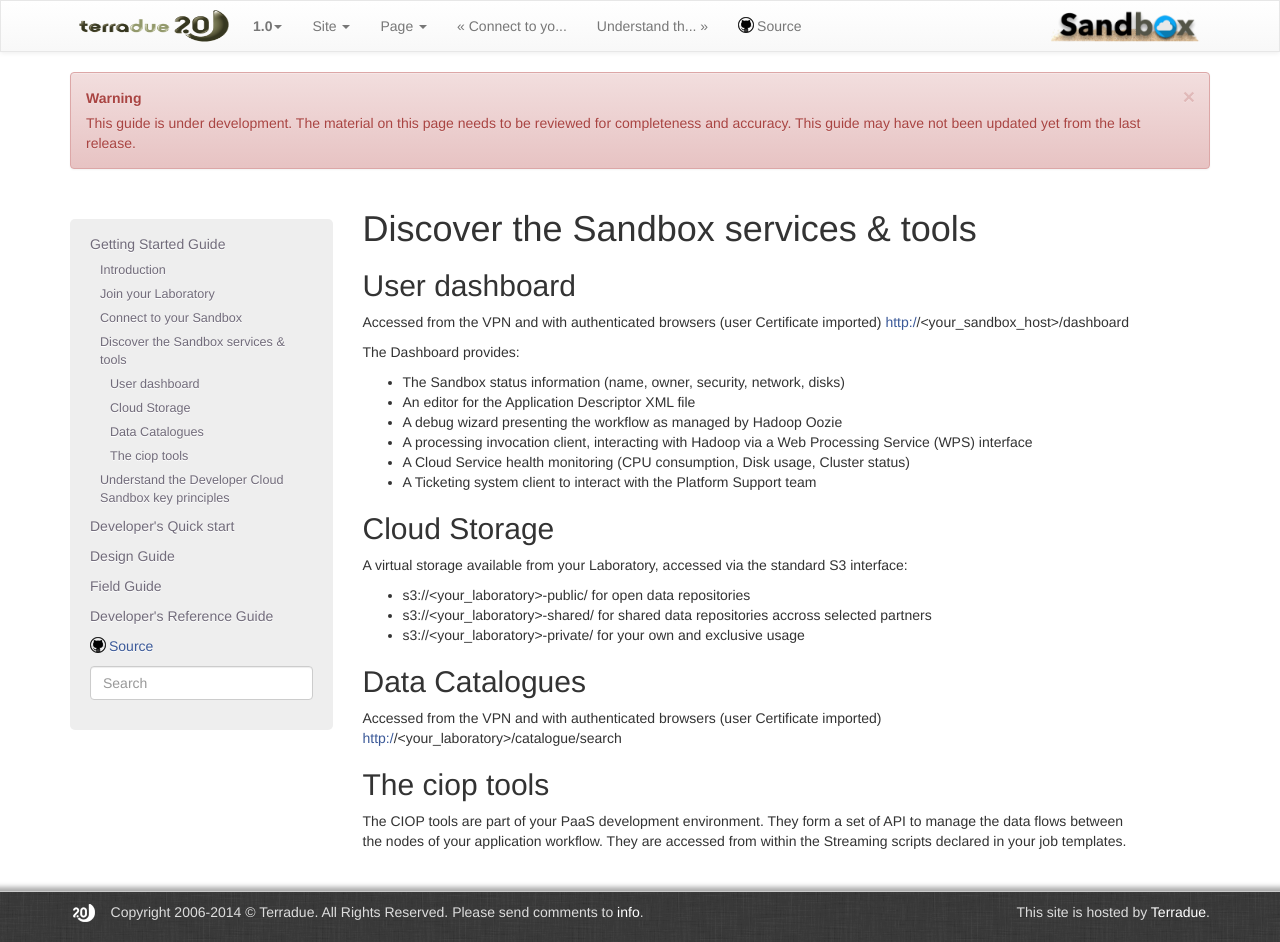
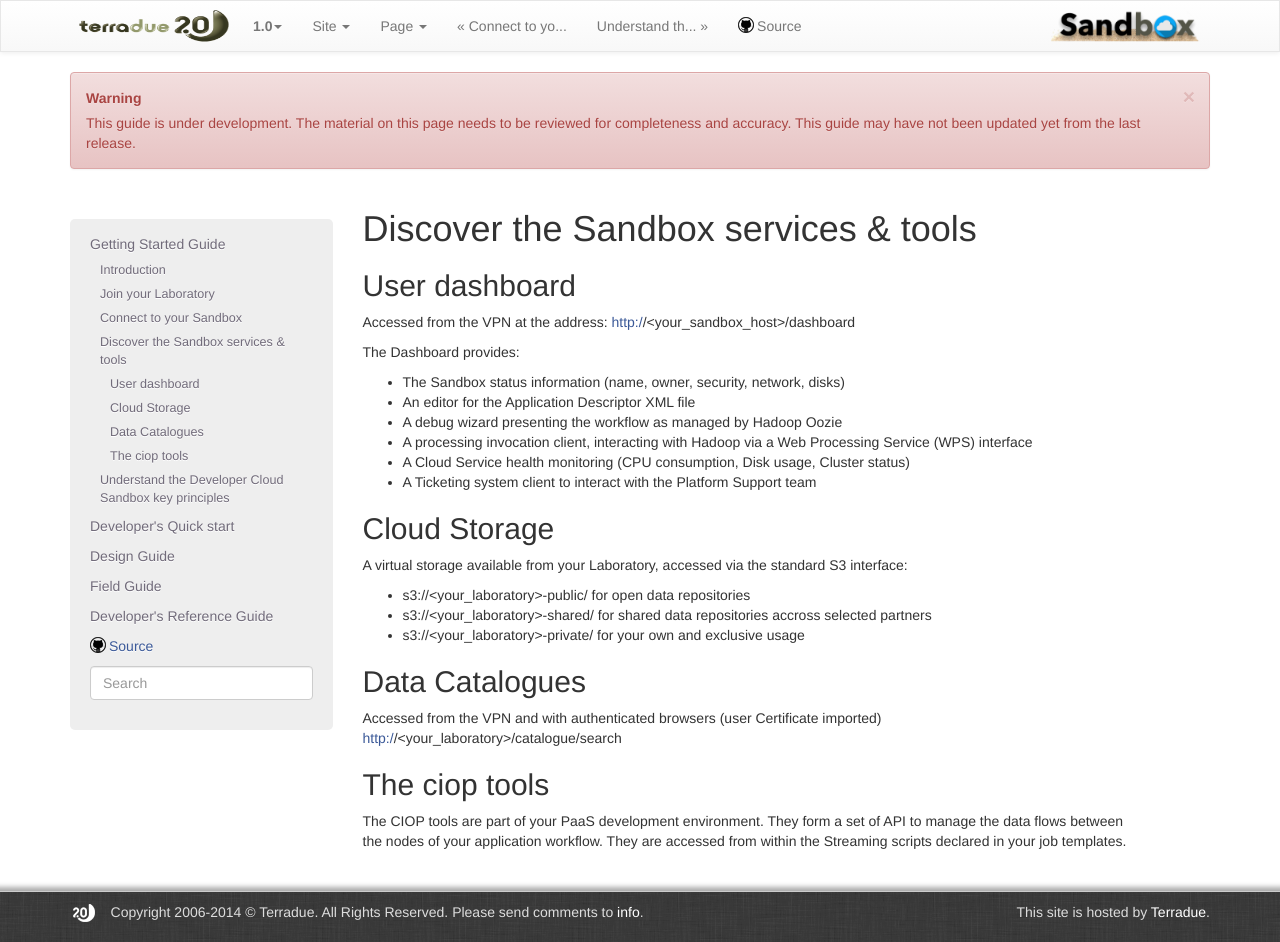
Before and after one commit to Terradue/doc-developer-sandbox, a Sphinx documentation site: the page built from source/start/discover.rst, in a window 1280 px wide. Built offline with Sphinx 7.4.7, drawn with Linux system fonts in a browser that asks for light colours; pages that are not in the unit, such as notebooks, are missing from menus.

Commit message:
Update discover.rst

```diff
--- a/source/start/discover.rst
+++ b/source/start/discover.rst
@@ -6,8 +6,7 @@
 User dashboard
 +++++++++++++++
 
-Accessed from the VPN and with authenticated browsers (user Certificate imported)
-http://<your_sandbox_host>/dashboard
+Accessed from the VPN at the address: http://<your_sandbox_host>/dashboard
 
 The Dashboard provides:
 
```
